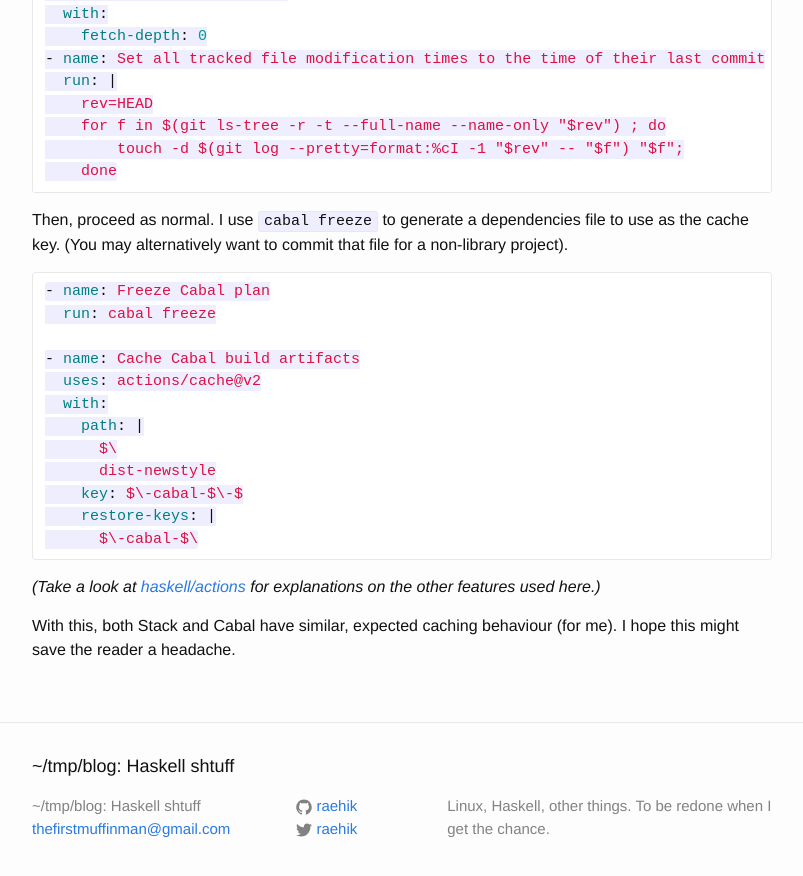
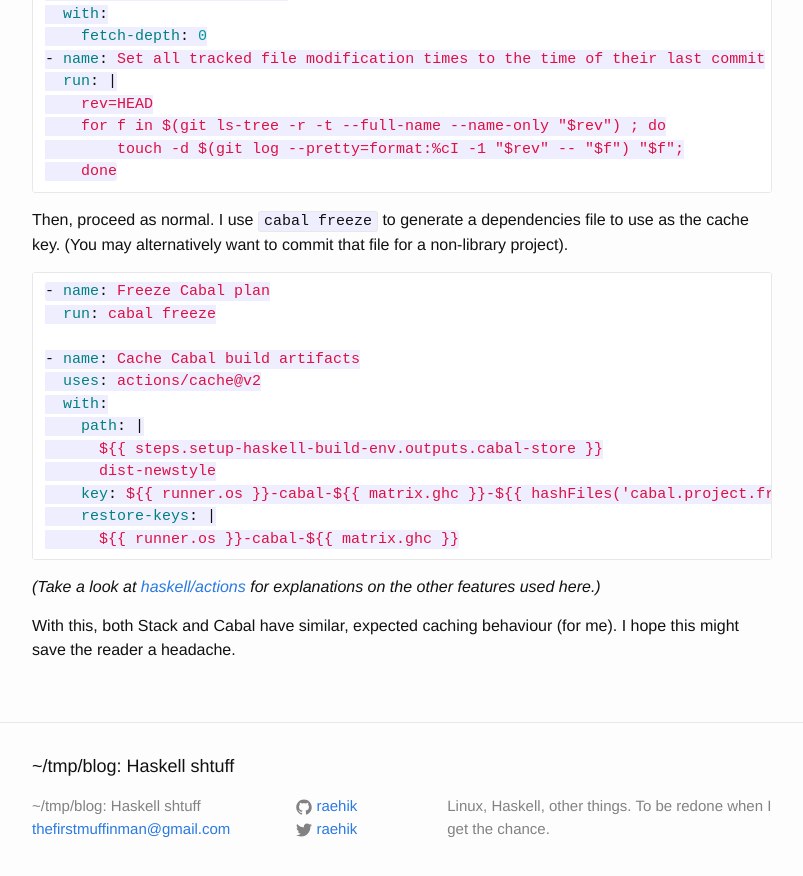
Before and after one commit to raehik/raehik.github.io, a Jekyll site: the page built from _posts/2021-03-01-caching-stack-and-cabal-haskell-builds-on-github-actions.md, in a window 1280 px wide and 900 px high, scrolled down 1464 px. Shown: the top 876 px of the window, without its empty margins (238-1041 px from the left). Built offline with Jekyll 4.4.1, drawn with Linux system fonts in a browser that asks for light colours; some of the changed text lies outside the part shown.

Commit message:
GitHub Actions Haskell: fix Liquid-related syntax errors

````diff
--- a/_posts/2021-03-01-caching-stack-and-cabal-haskell-builds-on-github-actions.md
+++ b/_posts/2021-03-01-caching-stack-and-cabal-haskell-builds-on-github-actions.md
@@ -30,6 +30,7 @@ Stack stores global stuff in `~/.stack`, and project stuff in `.stack-work`
 (relative to the project root). We want to cache everything, and invalidate the
 cache when one of our dependencies changes.
 
+{% raw %}
 ```yaml
 - uses: actions/cache@v2
   with:
@@ -37,10 +38,11 @@ cache when one of our dependencies changes.
       ~/.stack
       .stack-work
     # best effort for cache: tie it to Stack resolver and package config
-    key: $\{{ runner.os }}-stack-$\{{ hashFiles('stack.yaml.lock', 'package.yaml') }}
+    key: ${{ runner.os }}-stack-${{ hashFiles('stack.yaml.lock', 'package.yaml') }}
     restore-keys: |
-      $\{{ runner.os }}-stack
+      ${{ runner.os }}-stack
 ```
+{% endraw %}
 
 The primary key is derived from the Stack config. If it's not found, the latest
 cache with the prefix `linux-stack` (on Linux) will be used, and re-cached as
@@ -86,6 +88,7 @@ Then, proceed as normal. I use `cabal freeze` to generate a dependencies file to
 use as the cache key. (You may alternatively want to commit that file for a
 non-library project).
 
+{% raw %}
 ```yaml
 - name: Freeze Cabal plan
   run: cabal freeze
@@ -94,12 +97,13 @@ non-library project).
   uses: actions/cache@v2
   with:
     path: |
-      $\{{ steps.setup-haskell-build-env.outputs.cabal-store }}
+      ${{ steps.setup-haskell-build-env.outputs.cabal-store }}
       dist-newstyle
-    key: $\{{ runner.os }}-cabal-$\{{ matrix.ghc }}-${{ hashFiles('cabal.project.freeze') }}
+    key: ${{ runner.os }}-cabal-${{ matrix.ghc }}-${{ hashFiles('cabal.project.freeze') }}
     restore-keys: |
-      $\{{ runner.os }}-cabal-$\{{ matrix.ghc }}
+      ${{ runner.os }}-cabal-${{ matrix.ghc }}
 ```
+{% endraw %}
 
 *(Take a look at [haskell/actions][haskell/actions] for explanations on the
 other features used here.)*
````
